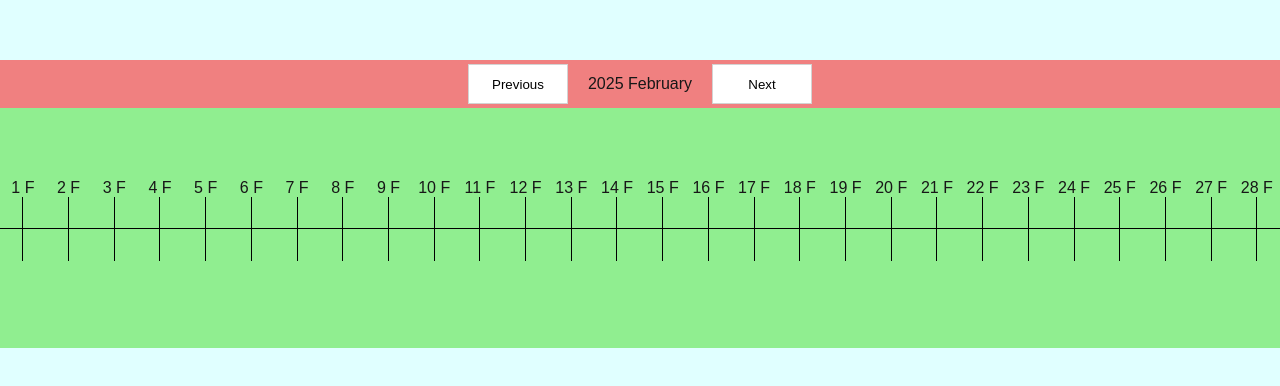
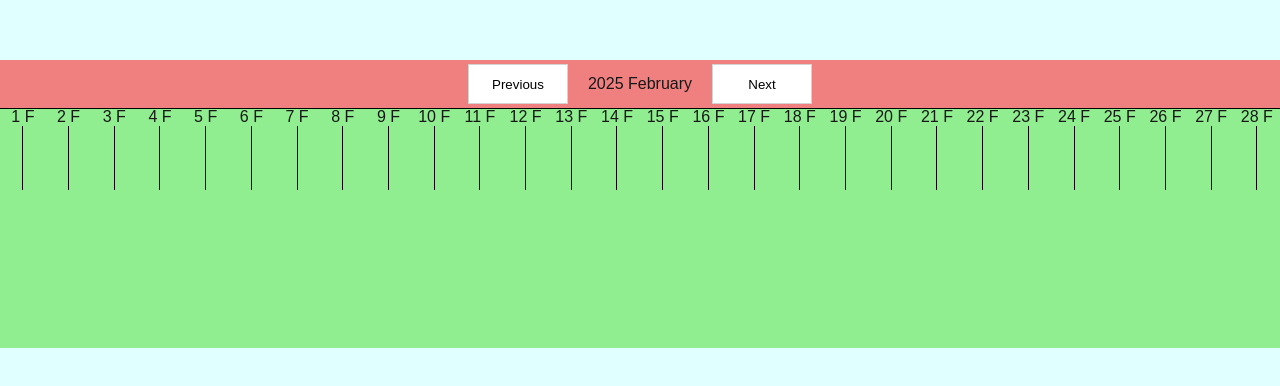
Before and after one commit to MatijaAleksic/Timeline, a Next.js app: page / in a window 1280 px wide. Shown: the part 196-582 px from the top of the page. Built offline with nearby package versions, Linux system fonts and the light colour scheme.

Commit message:
react virtual mvp implemented and works kinda fine, dynacim rerender of more data not working

```diff
--- a/src/components/Meter/MeterCore/MeterCore.tsx
+++ b/src/components/Meter/MeterCore/MeterCore.tsx
@@ -2,9 +2,11 @@
 
 import { addMonths } from "date-fns";
 import styles from "./MeterCore.module.scss";
-import { useState, useRef } from "react";
+import { useState, useRef, useEffect } from "react";
 import MeterHeader from "../MeterHeader/MeterHeader";
 import MeterMonth from "../MeterMonth/MeterMonth";
+import { useVirtualizer } from "@tanstack/react-virtual";
+import DummyData from "@/util/DummyData";
 // import useDebounce from "@/util/useDebounce";
 
 //FOR VIRTUAL SCROLL PURPOSES USE NEXT LIBRARIES:
@@ -14,8 +16,6 @@ import MeterMonth from "../MeterMonth/MeterMonth";
 // React Lazyload
 
 function MeterCore() {
-  // console.log("RENDER");
-
   const minZoomPercentageValue = 30;
   const maxZoomPercentageValue = 100;
   const zoomStep = 5;
@@ -62,7 +62,7 @@ function MeterCore() {
   // ===============================================================
 
   const handleZoom = (event: any) => {
-    console.log("--------------------");
+    // console.log("--------------------");
     const mouseX = event.clientX;
 
     const element = meterComponentRef.current;
@@ -70,7 +70,7 @@ function MeterCore() {
 
     const boundingRect = element.getBoundingClientRect();
     const offsetX = mouseX - boundingRect.left;
-    console.log("offsetX:", offsetX);
+    // console.log("offsetX:", offsetX);
 
     // Determine the direction of zoom (in or out)
     const zoomDirection = event.deltaY > 0 ? -1 : 1;
@@ -81,20 +81,54 @@ function MeterCore() {
     );
     const prevZoomValue = scrollValue;
     setScrollValue(newZoom);
-    console.log("prevZoomValue:", scrollValue);
-    console.log("newZoomValue:", newZoom);
+    setElementWidth(screenWidth * (newZoom / 100));
+    // console.log("prevZoomValue:", scrollValue);
+    // console.log("newZoomValue:", newZoom);
 
     // Adjust scroll position based on zoom factor
     const zoomRatio = newZoom / prevZoomValue;
     const newScrollLeft = offsetX * zoomRatio;
-    console.log("zoomRatio", zoomRatio);
-    console.log("newScrollLeft", newScrollLeft);
+    // console.log("zoomRatio", zoomRatio);
+    // console.log("newScrollLeft", newScrollLeft);
 
     if (element) {
       element.scrollLeft = newScrollLeft * (newZoom / 100);
     }
-    console.log("--------------------");
+
+    // Trigger re-calculation of virtualizer's sizes
+    // rowVirtualizer.update(); // Force re-calculation of sizes after zoom
+    // console.log("--------------------");
   };
+
+  // =============
+  // VIRTUALIZER
+  // =============
+
+  const [screenWidth, setScreenWidth] = useState<number>(window.innerWidth);
+  const [elementWidth, setElementWidth] = useState<number>(screenWidth);
+
+  console.log("screenWidth", screenWidth);
+  useEffect(() => {
+    if (typeof window !== "undefined") {
+      const updateWidth = () => setScreenWidth(window.innerWidth);
+      updateWidth();
+
+      window.addEventListener("resize", updateWidth);
+      return () => window.removeEventListener("resize", updateWidth);
+    }
+  }, []);
+
+  const monthData = DummyData.getMonths();
+
+  // The virtualizer
+  const rowVirtualizer = useVirtualizer({
+    count: monthData.length,
+    getScrollElement: () => meterComponentRef.current,
+    estimateSize: () => elementWidth, // Adjust the width of each item (e.g., 150px)
+    horizontal: true, // Enable horizontal scrolling
+  });
+
+  console.log("elementWidth: ", elementWidth, " px");
 
   return (
     <div className={styles.meterWrapper}>
@@ -103,7 +137,6 @@ function MeterCore() {
         handlePreviousMonth={handlePreviousMonth}
         date={date}
       />
-
       <div
         className={styles.meterComponent}
         onWheel={handleZoom}
@@ -113,28 +146,35 @@ function MeterCore() {
         onMouseUp={handleMouseUp}
         onMouseLeave={handleMouseLeave}
       >
-        <div className={styles.meterCenterLine} />
-        <MeterMonth widthPercentage={scrollValue} date={date}></MeterMonth>
-        <MeterMonth
-          widthPercentage={scrollValue}
-          date={addMonths(date, 1)}
-        ></MeterMonth>
-        <MeterMonth
-          widthPercentage={scrollValue}
-          date={addMonths(date, 2)}
-        ></MeterMonth>
-        <MeterMonth
-          widthPercentage={scrollValue}
-          date={addMonths(date, 3)}
-        ></MeterMonth>
-        <MeterMonth
-          widthPercentage={scrollValue}
-          date={addMonths(date, 4)}
-        ></MeterMonth>
-        <MeterMonth
-          widthPercentage={scrollValue}
-          date={addMonths(date, 5)}
-        ></MeterMonth>
+        {/* The large inner element to hold all of the items */}
+        <div
+          style={{
+            width: `${rowVirtualizer.getTotalSize() * (scrollValue / 100)}px`, // Total width of the items
+            height: "100%", // Full height of the container
+            position: "relative",
+            display: "flex", // Use flexbox to align the items horizontally
+          }}
+        >
+          <div className={styles.meterCenterLine} />
+          {/* Only the visible items in the virtualizer, manually positioned to be in view */}
+          {rowVirtualizer.getVirtualItems().map((virtualItem) => (
+            <div
+              key={virtualItem.key}
+              style={{
+                position: "absolute",
+                top: 0,
+                left: virtualItem.start * (scrollValue / 100), // Horizontal position
+                width: `${virtualItem.size * (scrollValue / 100)}px`, // Item width
+                height: "100%", // Full height of the container
+              }}
+            >
+              <MeterMonth
+                date={monthData[virtualItem.index]}
+                width={elementWidth}
+              ></MeterMonth>
+            </div>
+          ))}
+        </div>
       </div>
     </div>
   );
--- a/src/components/Meter/MeterMonth/MeterMonth.tsx
+++ b/src/components/Meter/MeterMonth/MeterMonth.tsx
@@ -4,12 +4,12 @@ import styles from "./MeterMonth.module.scss";
 
 interface IProps {
   date: Date;
-  widthPercentage: number;
+  width: number;
 }
 
 const MeterMonth: React.FunctionComponent<IProps> = ({
   date,
-  widthPercentage,
+  width,
   ...props
 }) => {
   const firstDayOfMonth = new Date(date.getFullYear(), date.getMonth(), 1);
@@ -20,14 +20,11 @@ const MeterMonth: React.FunctionComponent<IProps> = ({
     end: lastDayOfMonth,
   });
 
-  const baseValue = 100;
-  const calculatedWidth = (widthPercentage / 100) * baseValue;
-
   return (
     <div
       className={styles.monthDaysContainer}
       {...props}
-      style={{ width: `${calculatedWidth}vw` }}
+      style={{ width: `${width}px` }}
     >
       {days.map((day, index) => {
         return <MeterLine key={index} displayValue={format(day, "d LLLLL")} />; //LLLLL
--- /dev/null
+++ b/src/util/DummyData.ts
@@ -0,0 +1,22 @@
+import { addMonths } from "date-fns";
+
+export default class DummyData {
+  public static getMonths = (): Array<Date> => {
+    return [
+      new Date(),
+      addMonths(new Date(), 1),
+      addMonths(new Date(), 2),
+      addMonths(new Date(), 3),
+      addMonths(new Date(), 4),
+      addMonths(new Date(), 5),
+      addMonths(new Date(), 6),
+      addMonths(new Date(), 7),
+      addMonths(new Date(), 8),
+      addMonths(new Date(), 9),
+      addMonths(new Date(), 10),
+      addMonths(new Date(), 11),
+      addMonths(new Date(), 12),
+      addMonths(new Date(), 13),
+    ];
+  };
+}
```
Also changed, not shown: src/app/virtual/page.tsx (added, +8 -0 lines), src/components/VirtualScroll/ReactVirtual/ReactVirtual.module.scss (added, +16 -0 lines), src/components/VirtualScroll/ReactVirtual/ReactVirtual.tsx (added, +72 -0 lines).
